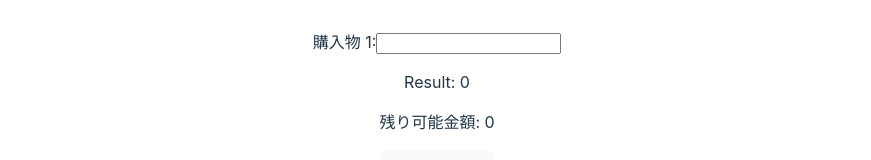
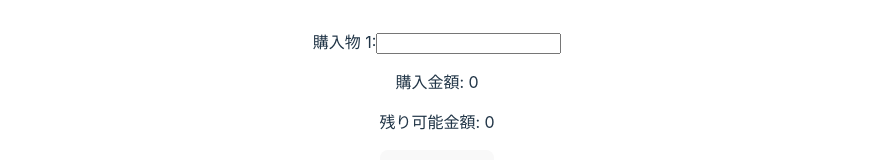
Before and after one commit to HYKTSNG/vite-project, a React (Vite) app: page / in a window 1280 px wide. Shown: the part 392-552 px from the top of the page, without its empty margins (203-1074 px from the left). Built offline with nearby package versions, Linux system fonts and the light colour scheme.

Commit message:
update: 文言

```diff
--- a/src/App.tsx
+++ b/src/App.tsx
@@ -51,7 +51,7 @@ function App() {
             />
           </div>
         ))}
-        <p>Result: {result}</p>
+        <p>購入金額: {result}</p>
         <p>残り可能金額: {Math.max(donationLimit - result, 0)}</p>
         <button onClick={handleAddInput}>Add Input</button>
       </div>
```
